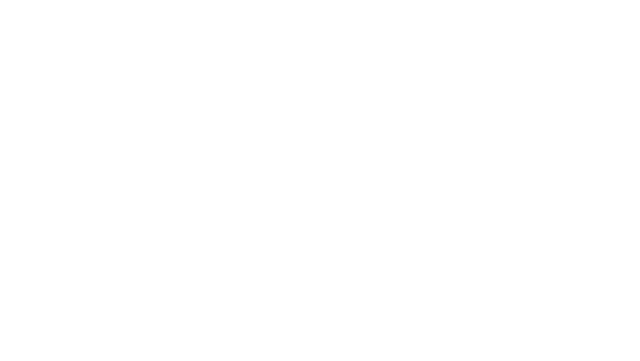
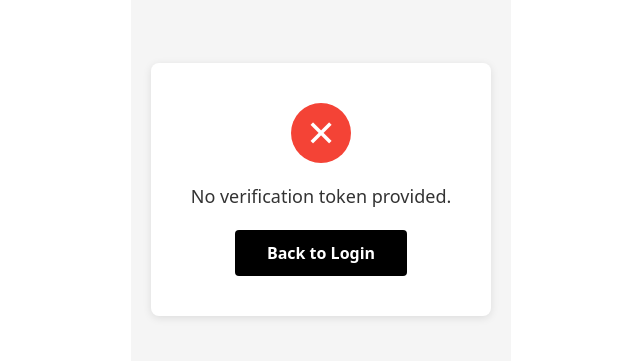
Before and after one commit to DexterPressley/MERN-Stack, a React app in the folder frontend/: page /verify-email in a window 1280 px wide. Before the commit this address had no page. Shown: the part 263-624 px from the top of the page, without its empty margins (319-959 px from the left). Built offline with nearby package versions, Linux system fonts and the light colour scheme; the HTML template or start-up script is replaced by a standard one.

Commit message:
Adding verifyemail page

```diff
--- a/frontend/src/App.tsx
+++ b/frontend/src/App.tsx
@@ -3,6 +3,7 @@
 import LoginPage from './pages/LoginPage';
 import CardPage from './pages/CardPage';
 import RegisterPage from './pages/RegisterPage';
+import VerifyEmail from './pages/VerifyEmail';
 
 function App() {
   return (
@@ -11,6 +12,7 @@
         <Route path="/" element={<LoginPage />} />
         <Route path="/cards" element={<CardPage />} />
         <Route path="/register" element={<RegisterPage />} />
+        <Route path="/verify-email" element={<VerifyEmail />} />
       </Routes>
     </BrowserRouter>
   );
--- /dev/null
+++ b/frontend/src/pages/VerifyEmail.tsx
@@ -0,0 +1,178 @@
+import React, { useEffect, useState } from 'react';
+import { useSearchParams, useNavigate } from 'react-router-dom';
+import { buildPath } from '../Path';
+
+function VerifyEmail() {
+  const [searchParams] = useSearchParams();
+  const navigate = useNavigate();
+  const [status, setStatus] = useState<'loading' | 'success' | 'error'>('loading');
+  const [message, setMessage] = useState('Verifying your email...');
+
+  useEffect(() => {
+    const verifyEmail = async () => {
+      const token = searchParams.get('token');
+
+      if (!token) {
+        setStatus('error');
+        setMessage('No verification token provided.');
+        return;
+      }
+
+      try {
+        const response = await fetch(buildPath('api/verify-email'), {
+          method: 'POST',
+          headers: {
+            'Content-Type': 'application/json'
+          },
+          body: JSON.stringify({ token })
+        });
+
+        const data = await response.json();
+
+        if (data.success) {
+          setStatus('success');
+          setMessage('✅ Email verified successfully!');
+
+          // Redirect to login after 2 seconds
+          setTimeout(() => {
+            navigate('/');
+          }, 2000);
+        } else {
+          setStatus('error');
+          setMessage(data.message || 'Verification failed. Please try again.');
+        }
+      } catch (error) {
+        setStatus('error');
+        setMessage('An error occurred during verification. Please try again.');
+        console.error('Verification error:', error);
+      }
+    };
+
+    verifyEmail();
+  }, [searchParams, navigate]);
+
+  return (
+    <div id="verifyEmailDiv" style={styles.container}>
+      <div style={styles.card}>
+        <div style={styles.content}>
+          {status === 'loading' && (
+            <>
+              <div style={styles.spinner}></div>
+              <p style={styles.message}>{message}</p>
+            </>
+          )}
+
+          {status === 'success' && (
+            <>
+              <div style={styles.successIcon}>✓</div>
+              <p style={styles.message}>{message}</p>
+              <p style={styles.subtext}>Redirecting to login...</p>
+            </>
+          )}
+
+          {status === 'error' && (
+            <>
+              <div style={styles.errorIcon}>✕</div>
+              <p style={styles.message}>{message}</p>
+              <button
+                onClick={() => navigate('/')}
+                style={styles.button}
+              >
+                Back to Login
+              </button>
+            </>
+          )}
+        </div>
+      </div>
+
+      <style>{`
+        @keyframes spin {
+          0% { transform: rotate(0deg); }
+          100% { transform: rotate(360deg); }
+        }
+      `}</style>
+    </div>
+  );
+}
+
+const styles = {
+  container: {
+    display: 'flex',
+    justifyContent: 'center',
+    alignItems: 'center',
+    minHeight: '100vh',
+    backgroundColor: '#f5f5f5',
+    padding: '20px'
+  } as React.CSSProperties,
+  card: {
+    backgroundColor: 'white',
+    borderRadius: '8px',
+    boxShadow: '0 2px 8px rgba(0, 0, 0, 0.1)',
+    padding: '40px',
+    maxWidth: '400px',
+    width: '100%',
+    textAlign: 'center' as const
+  } as React.CSSProperties,
+  content: {
+    display: 'flex',
+    flexDirection: 'column',
+    alignItems: 'center',
+    gap: '20px'
+  } as React.CSSProperties,
+  spinner: {
+    width: '40px',
+    height: '40px',
+    border: '4px solid #f3f3f3',
+    borderTop: '4px solid #000',
+    borderRadius: '50%',
+    animation: 'spin 1s linear infinite'
+  } as React.CSSProperties,
+  successIcon: {
+    width: '60px',
+    height: '60px',
+    borderRadius: '50%',
+    backgroundColor: '#4CAF50',
+    color: 'white',
+    fontSize: '36px',
+    display: 'flex',
+    alignItems: 'center',
+    justifyContent: 'center',
+    fontWeight: 'bold'
+  } as React.CSSProperties,
+  errorIcon: {
+    width: '60px',
+    height: '60px',
+    borderRadius: '50%',
+    backgroundColor: '#f44336',
+    color: 'white',
+    fontSize: '36px',
+    display: 'flex',
+    alignItems: 'center',
+    justifyContent: 'center',
+    fontWeight: 'bold'
+  } as React.CSSProperties,
+  message: {
+    fontSize: '18px',
+    fontWeight: '500',
+    color: '#333',
+    margin: '0'
+  } as React.CSSProperties,
+  subtext: {
+    fontSize: '14px',
+    color: '#666',
+    margin: '0'
+  } as React.CSSProperties,
+  button: {
+    backgroundColor: '#000',
+    color: 'white',
+    border: 'none',
+    padding: '12px 32px',
+    borderRadius: '4px',
+    fontSize: '16px',
+    fontWeight: '600',
+    cursor: 'pointer',
+    transition: 'background-color 0.3s'
+  } as React.CSSProperties
+};
+
+export default VerifyEmail;
```
